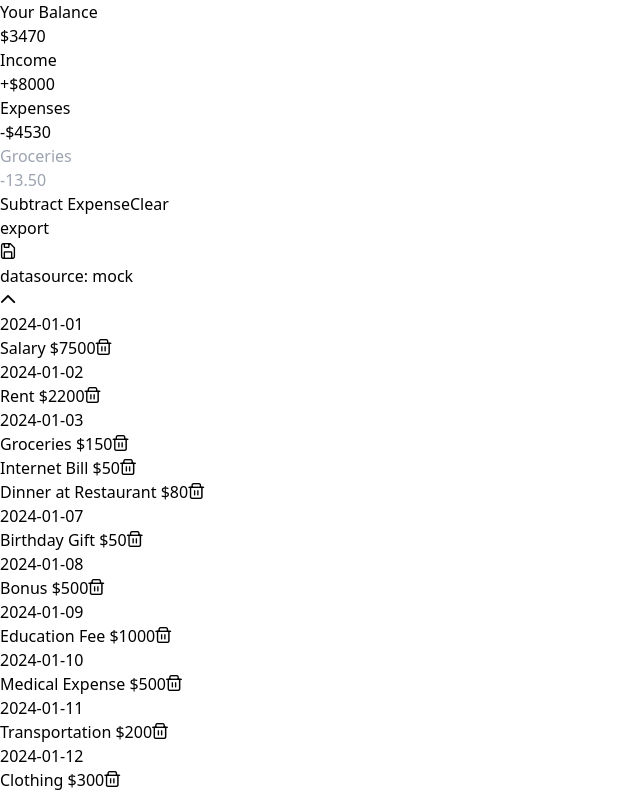
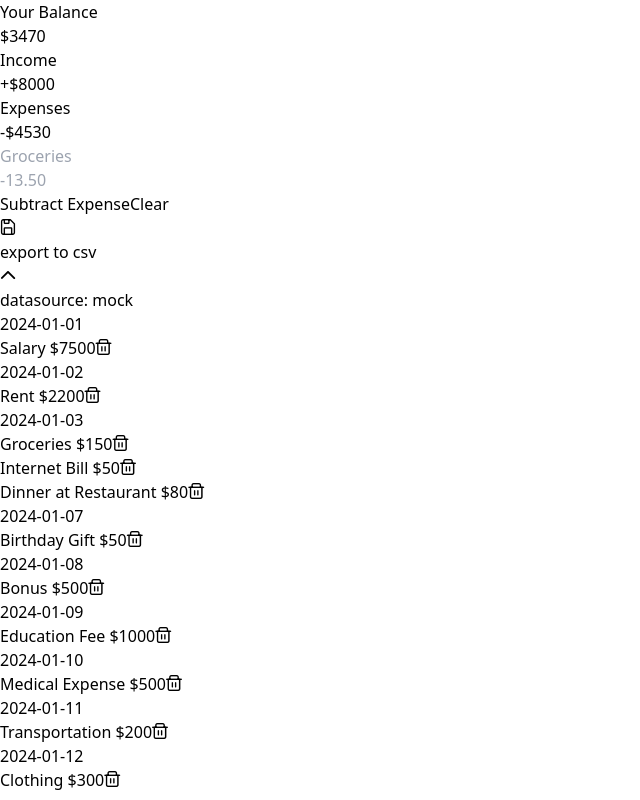
Before and after one commit to senadev42/pennyfulv2, a Vue app: page / in a window 1280 px wide. Shown: the whole page, without its empty margins (0-640 px from the left). Built offline with nearby package versions, Linux system fonts and the light colour scheme.

Commit message:
extracted settings out to its own component

```diff
--- a/src/App.vue
+++ b/src/App.vue
@@ -10,6 +10,7 @@ import IncomeExpenses from './components/IncomeExpenses.vue';
 import TransactionList from './components/TransactionList.vue';
 import AddTransaction from './components/AddTransaction.vue'
 import mockdata from "./mockdata.json"
+import Settings from './components/Settings.vue'
 
 // on mount
 onMounted(() => {
@@ -147,28 +148,8 @@ const exportdata = (livetransactions) => {
       <AddTransaction @transactionSubmitted="handleTransactionSubmitted" />
 
       <!-- switch data source -->
-      <div class="text-xs flex flex-row items-start justify-end gap-x-2 mr-2 ">
-        <!-- export  -->
-        <div class="flex gap-x-2 items-start">
-          <p>
-            export
-          </p>
-          <button @click="exportdata(transactions)">
-            <i class="pi text-teal-300 hover:text-teal-800 pi-save" />
-          </button>
-        </div>
-
-        <!-- data source -->
-        <div class="flex gap-x-2 items-start">
-          <p>
-            datasource: {{ datasource }}
-          </p>
-          <button @click="changedatasource">
-            <i class="pi text-teal-300 hover:text-teal-800 "
-              :class="datasource == 'mock' ? 'pi-chevron-up' : 'pi-chevron-down'" />
-          </button>
-        </div>
-      </div>
+      <Settings :exportdata="exportdata" :transactions="transactions" :changedatasource="changedatasource"
+        v-model:datasource="datasource" />
 
       <div class="mt-2">
         <TransactionList :transactions="transactions" @transactionDeleted="handleTransactionDeleted" />
--- /dev/null
+++ b/src/components/Settings.vue
@@ -0,0 +1,34 @@
+<script setup lang="ts">
+defineProps<{
+    exportdata: (livetransactions: any) => void;
+    transactions: any[];
+    changedatasource: () => void;
+}>()
+const datasource = defineModel<string>('datasource', { required: true })
+</script>
+
+<template>
+    <div class="text-xs flex flex-row items-start justify-start gap-x-2 mr-2 ">
+        <!-- export  -->
+        <div class="flex gap-x-2 items-start">
+            <button @click="exportdata(transactions)">
+                <i class="pi text-teal-300 hover:text-teal-800 pi-save" />
+            </button>
+            <p>
+                export to csv
+            </p>
+
+        </div>
+
+        <!-- data source -->
+        <div class="flex gap-x-2 items-start">
+            <button @click="changedatasource">
+                <i class="pi text-teal-300 hover:text-teal-800 "
+                    :class="datasource == 'mock' ? 'pi-chevron-up' : 'pi-chevron-down'" />
+            </button>
+            <p>
+                datasource: {{ datasource }}
+            </p>
+        </div>
+    </div>
+</template>
```
